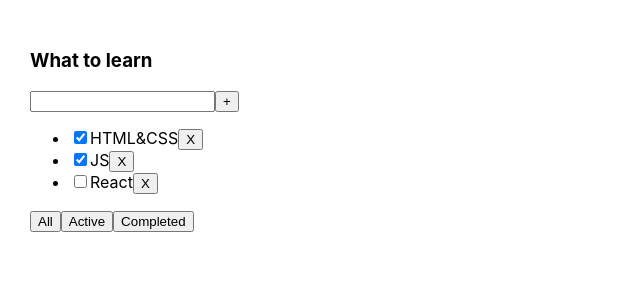
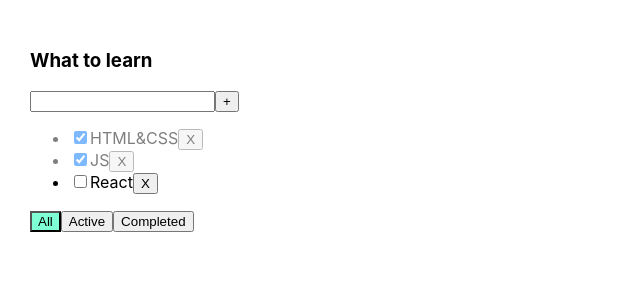
Before and after one commit to Serjge/todolist, a React (Create React App) app: page / in a window 1280 px wide. Shown: the top 300 px of the page, without its empty margins (0-640 px from the left). Built offline with nearby package versions, Linux system fonts and the light colour scheme.

Commit message:
add checked task

```diff
--- a/src/App.css
+++ b/src/App.css
@@ -6,3 +6,18 @@
 .App > div {
   margin-right: 50px;
 }
+
+.error {
+  border: red 1px solid;
+}
+.error-message {
+  color: red;
+}
+
+.active-filter {
+  background-color: aquamarine;
+}
+
+.is-done {
+  opacity: 0.5;
+}
--- a/src/App.tsx
+++ b/src/App.tsx
@@ -22,7 +22,15 @@
         setFilter(filter)
     }
 
-    function addTask(title:string) {
+    function changeStatus(id: string, isDone: boolean) {
+        let task = tasks.find(t => t.id === id)
+        if (task) {
+            task.isDone = isDone
+            setTasks([...tasks])
+        }
+    }
+
+    function addTask(title: string) {
         let task = {id: v1(), title: title, isDone: false}
         let newTasks = [task, ...tasks]
         setTasks(newTasks)
@@ -48,7 +56,9 @@
                 tasks={taskForRender}
                 removeTask={removeTask}
                 changeFilter={changeFilter}
-            addTask={addTask}/>
+                addTask={addTask}
+                changeTaskStatus={changeStatus}
+            filter={filter}/>
         </div>
     );
 }
--- a/src/components/Todolist.tsx
+++ b/src/components/Todolist.tsx
@@ -12,18 +12,25 @@
     removeTask: (taskID: string) => void,
     changeFilter: (Filter: FilterValueType) => void
     addTask: (title: string) => void
+    changeTaskStatus: (id: string, isDone: boolean) => void
+    filter: FilterValueType
 }
 
 export function Todolist(props: PropsType) {
 
     let [title, setTitle] = useState('')
+    let [error, setError] = useState<string | null>(null)
 
 
     const tasksJSX = props.tasks.map(t => {
 
         const onClickHandler = () => props.removeTask(t.id)
-
-        return <li key={t.id}><input type="checkbox" checked={t.isDone}/>
+        const onChangeHandler = (e: ChangeEvent<HTMLInputElement>) => {
+            let newIsDoneValue = e.currentTarget.checked
+            props.changeTaskStatus(t.id, newIsDoneValue)
+        }
+        return <li key={t.id} className={t.isDone ? 'is-done' : ''}>
+            <input type="checkbox" onChange={onChangeHandler} checked={t.isDone}/>
             <span>{t.title}</span>
             <button onClick={onClickHandler}>X</button>
         </li>
@@ -37,15 +44,20 @@
         setTitle(e.currentTarget.value)
     }
     const onKeyPressHandler = (e: KeyboardEvent<HTMLInputElement>) => {
+        setError(null)
         if (e.key === 'Enter') {
-            props.addTask(title)
-            setTitle('')
+            addTask()
         }
     }
 
     const addTask = () => {
-        props.addTask(title)
-        setTitle('')
+        if (title.trim() !== '') {
+            props.addTask(title)
+            setTitle('')
+        } else {
+            setError('Error')
+        }
+
     }
     return (
         <div>
@@ -53,16 +65,21 @@
             <div>
                 <input value={title}
                        onChange={onChangeHandler}
-                       onKeyPress={onKeyPressHandler}/>
+                       onKeyPress={onKeyPressHandler}
+                       className={error ? 'error' : ''}/>
                 <button onClick={addTask}>+</button>
+                {error && <div className='error-message'>{error}</div>}
             </div>
             <ul>
                 {tasksJSX}
             </ul>
             <div>
-                <button onClick={onClickAll}>All</button>
-                <button onClick={onClickActive}>Active</button>
-                <button onClick={onClickCompleted}>Completed</button>
+                <button className={props.filter === 'all' ? 'active-filter' : ''} onClick={onClickAll}>All</button>
+                <button className={props.filter === 'active' ? 'active-filter' : ''} onClick={onClickActive}>Active
+                </button>
+                <button className={props.filter === 'completed' ? 'active-filter' : ''}
+                        onClick={onClickCompleted}>Completed
+                </button>
             </div>
         </div>
     )
```
